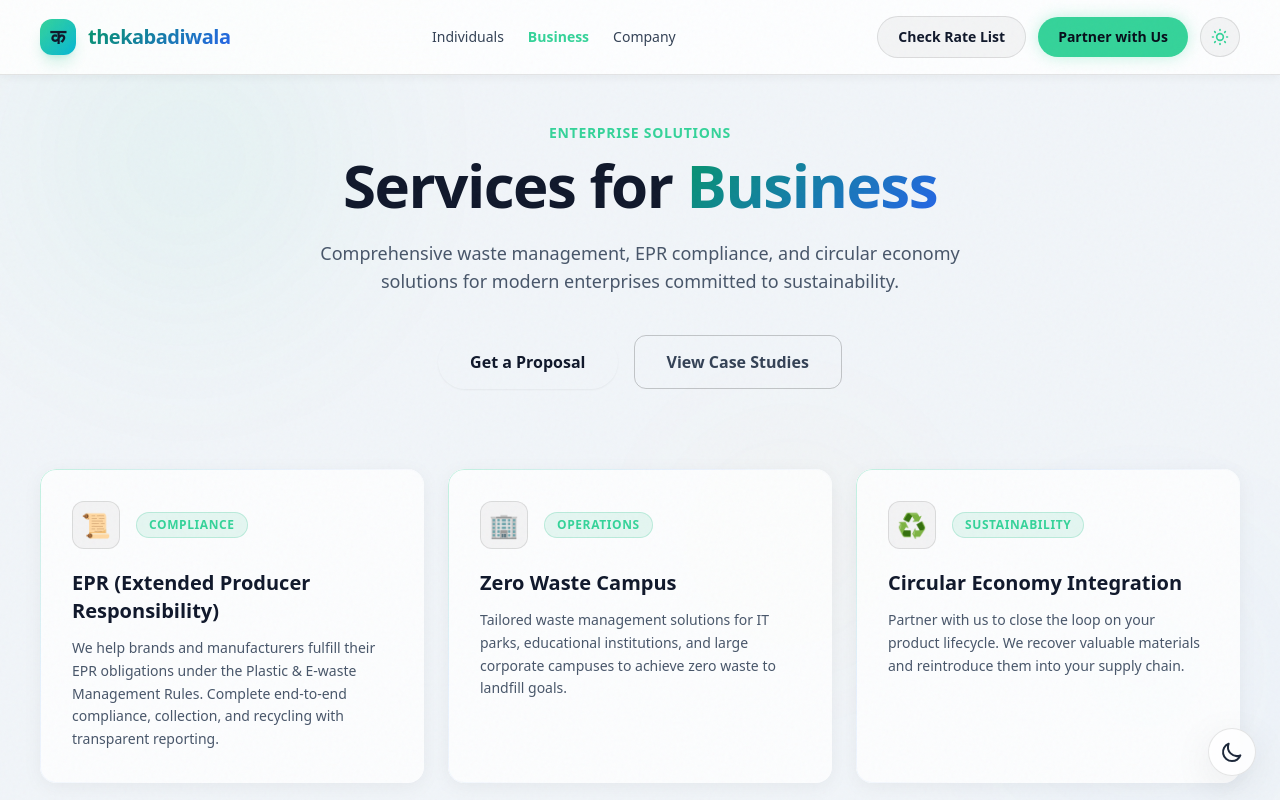
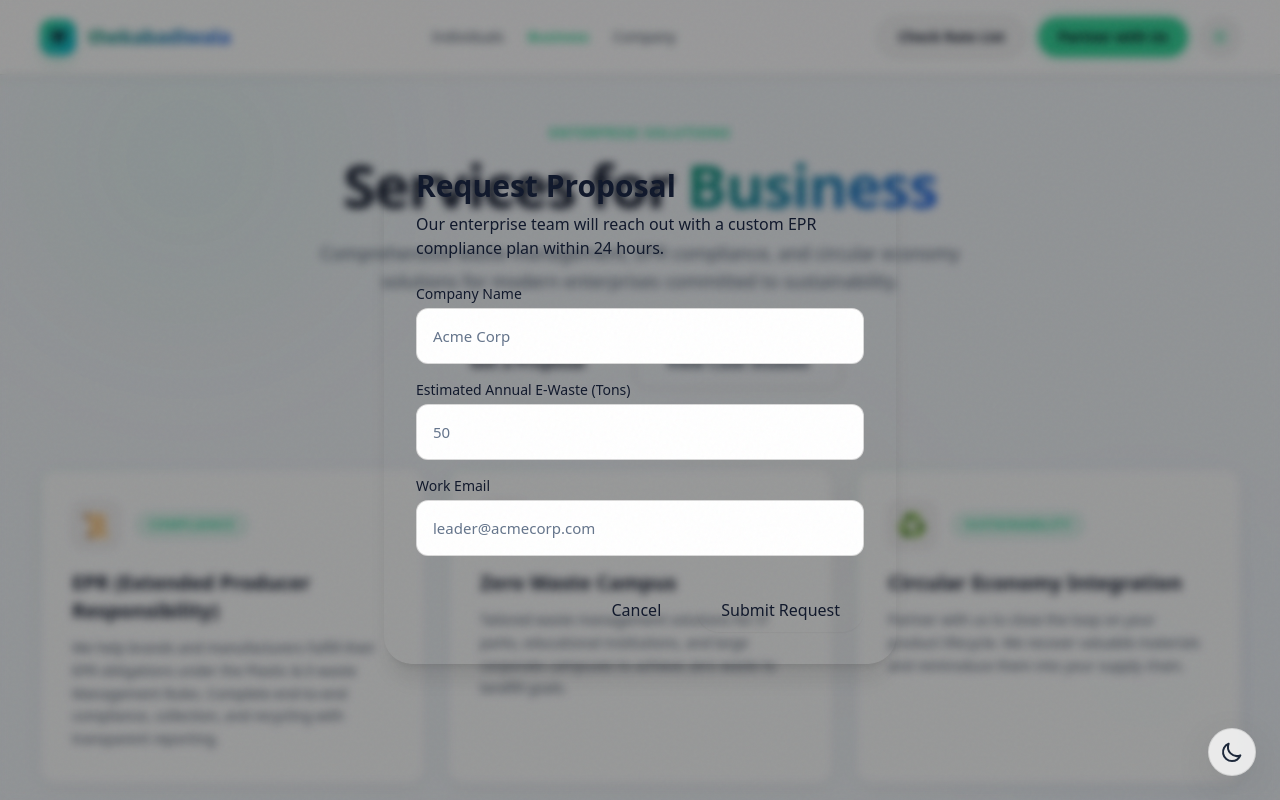
Before and after one commit to Arxov/Kabadiwala, a Next.js app in the folder recycler-portal/: page /business in a window 1280 px wide. Both pictures are taken after a click on the button "Get a Proposal". Shown: the top 800 px of the page. Built offline with nearby package versions, Linux system fonts and the light colour scheme.

Commit message:
fix(web): actually inject the proposal modal component into business page

```diff
--- a/recycler-portal/src/app/business/page.tsx
+++ b/recycler-portal/src/app/business/page.tsx
@@ -229,6 +229,46 @@ export default function BusinessServices() {
           </div>
         </div>
       </footer>
+      <ProposalModal isOpen={isProposalModalOpen} onClose={() => setIsProposalModalOpen(false)} />
     </main>
   );
 }
+
+
+function ProposalModal({ isOpen, onClose }: { isOpen: boolean, onClose: () => void }) {
+  if (!isOpen) return null;
+  return (
+    <div className="fixed inset-0 z-50 flex items-center justify-center p-4 bg-black/40 backdrop-blur-sm animate-fade-in">
+      <div className="bg-md-surface-container w-full max-w-lg rounded-[28px] shadow-xl overflow-hidden animate-slide-up">
+        <div className="p-8">
+          <h2 className="text-3xl font-bold text-md-on-background mb-2">Request Proposal</h2>
+          <p className="text-md-on-surface-variant mb-6">Our enterprise team will reach out with a custom EPR compliance plan within 24 hours.</p>
+
+          <div className="space-y-4">
+            <div>
+              <label className="block text-sm font-medium text-md-on-surface-variant mb-1">Company Name</label>
+              <input type="text" className="w-full bg-md-surface-container-low border-b-2 border-transparent focus:border-b-md-primary focus:ring-0 rounded-t-[12px] rounded-b-none h-14 px-4 transition-colors text-md-on-background" placeholder="Acme Corp" />
+            </div>
+            <div>
+              <label className="block text-sm font-medium text-md-on-surface-variant mb-1">Estimated Annual E-Waste (Tons)</label>
+              <input type="number" className="w-full bg-md-surface-container-low border-b-2 border-transparent focus:border-b-md-primary focus:ring-0 rounded-t-[12px] rounded-b-none h-14 px-4 transition-colors text-md-on-background" placeholder="50" />
+            </div>
+            <div>
+              <label className="block text-sm font-medium text-md-on-surface-variant mb-1">Work Email</label>
+              <input type="email" className="w-full bg-md-surface-container-low border-b-2 border-transparent focus:border-b-md-primary focus:ring-0 rounded-t-[12px] rounded-b-none h-14 px-4 transition-colors text-md-on-background" placeholder="leader@acmecorp.com" />
+            </div>
+          </div>
+
+          <div className="flex justify-end gap-3 mt-8">
+            <button onClick={onClose} className="px-6 py-2.5 rounded-full font-medium text-md-primary hover:bg-md-primary/10 active:scale-95 transition-all">
+              Cancel
+            </button>
+            <button onClick={() => { alert("Proposal requested successfully!"); onClose(); }} className="px-6 py-2.5 rounded-full font-medium bg-md-primary text-md-on-primary hover:bg-md-primary/90 shadow-sm active:scale-95 transition-all">
+              Submit Request
+            </button>
+          </div>
+        </div>
+      </div>
+    </div>
+  );
+}
```
